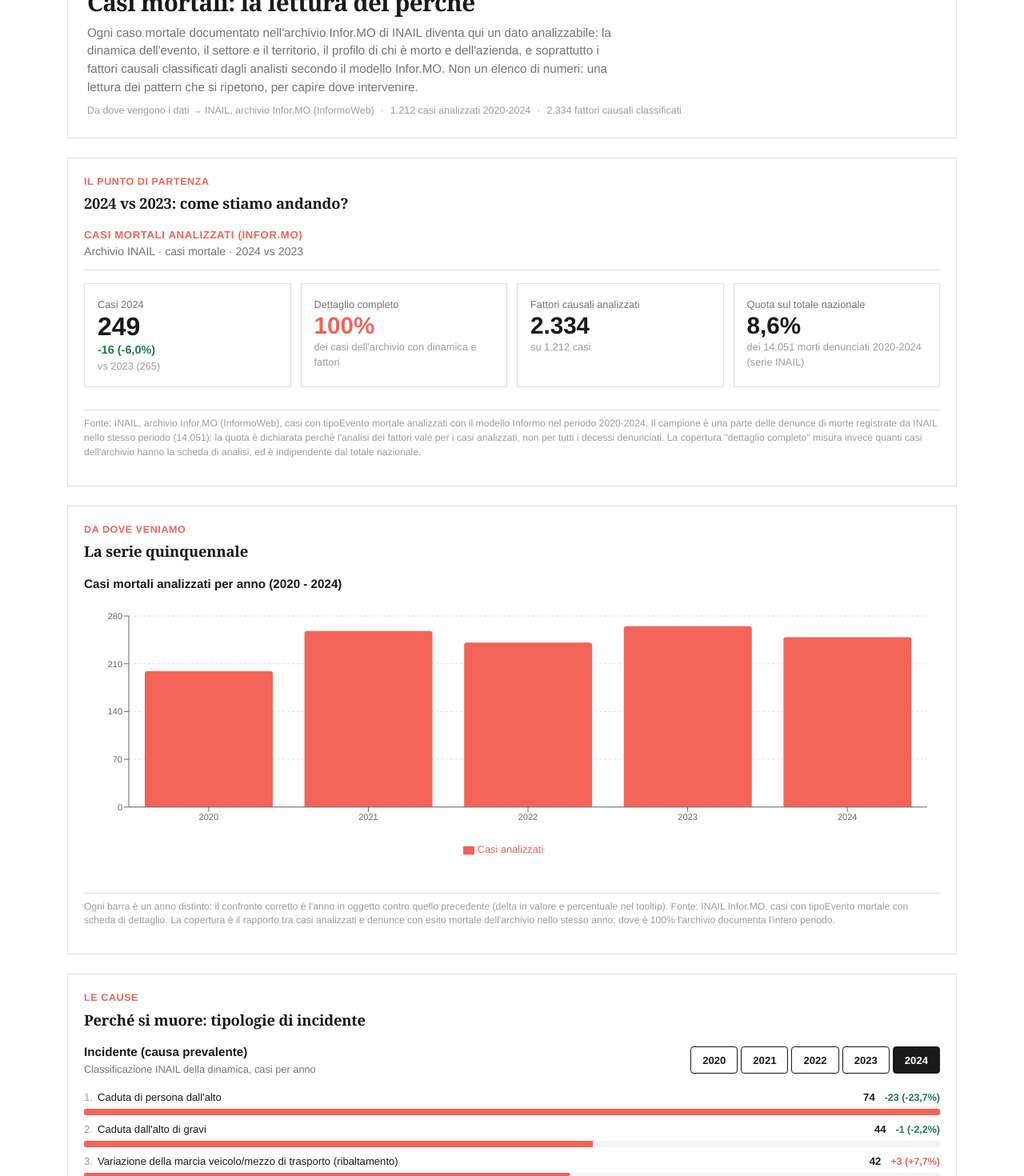
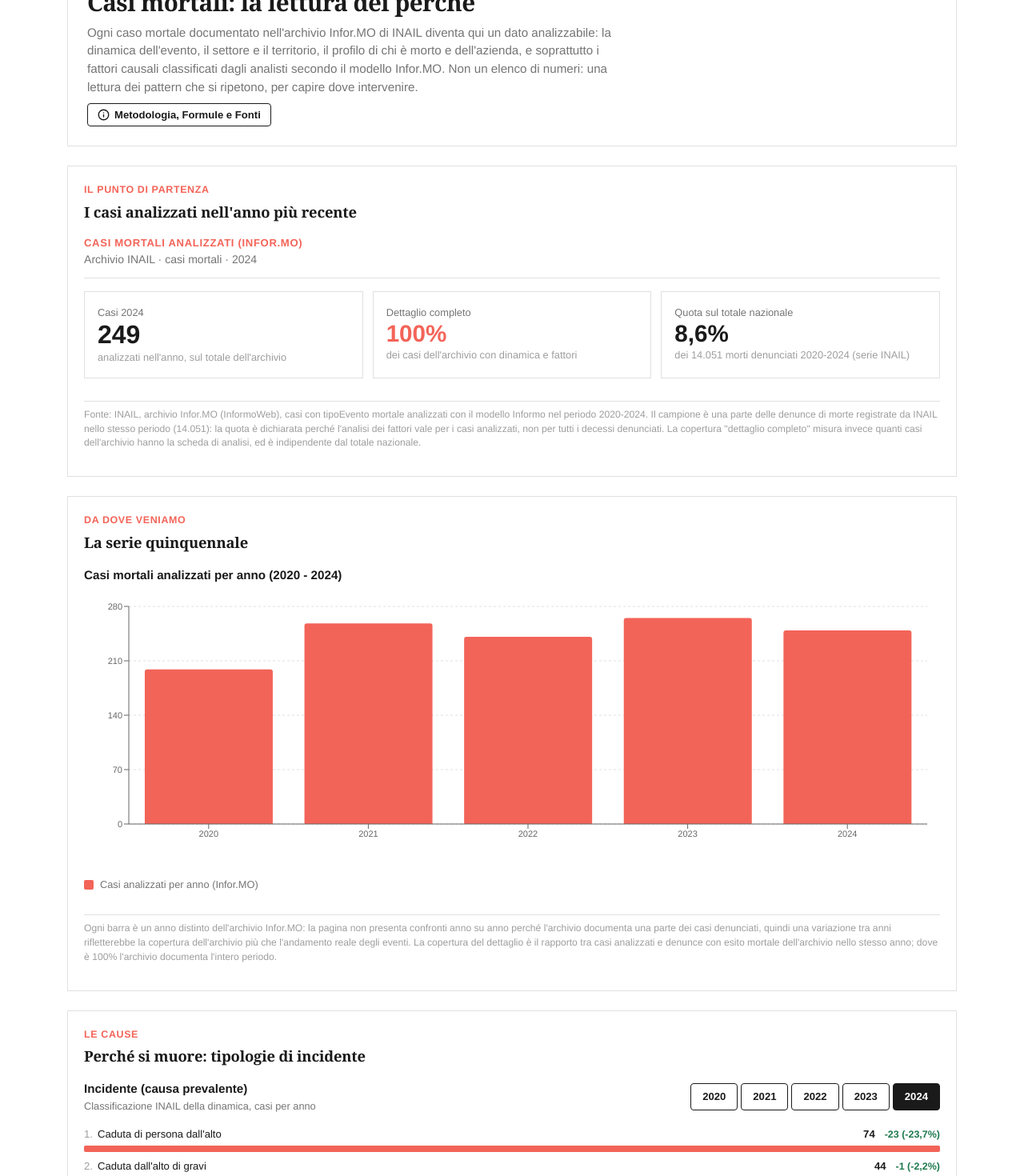
Before and after one commit to dynamic1990/osservatorio-infortuni, a Next.js app: page /casi-mortali in a window 1280 px wide. Shown: the part 140-1610 px from the top of the page at 80% size. Built offline with nearby package versions, Linux system fonts and the light colour scheme.

Commit message:
feat(casi-mortali): rimuovi confronti annui (campione), metodologia in modale header, responsive mobile

```diff
--- a/src/app/casi-mortali/page.tsx
+++ b/src/app/casi-mortali/page.tsx
@@ -5,6 +5,7 @@ import { InformoTrendWidget } from "@/components/charts/informo-trend-widget";
 import { InformoVociLista } from "@/components/charts/informo-voci-lista";
 import { InformoFattoriWidget } from "@/components/charts/informo-fattori-widget";
 import { InformoEsploratore } from "@/components/charts/informo-esploratore";
+import { InfoModalButton } from "@/components/ui/info-modal";
 import { getInformoAnalisi, INFORM_COLORS } from "@/lib/informo-casi";
 
 export const revalidate = 86_400;
@@ -26,8 +27,11 @@ function Sezione({
   children: ReactNode;
 }) {
   return (
-    <section className="card" style={{ padding: "var(--space-5)", display: "grid", gap: "var(--space-4)" }}>
-      <div>
+    <section
+      className="card"
+      style={{ padding: "var(--space-5)", display: "grid", gap: "var(--space-4)", minWidth: 0, maxWidth: "100%" }}
+    >
+      <div style={{ minWidth: 0 }}>
         {occhiello && (
           <div
             style={{
@@ -99,25 +103,60 @@ export default function CasiMortaliPage() {
             </p>
           </div>
         </div>
-        <div
-          style={{
-            display: "flex",
-            flexWrap: "wrap",
-            gap: "var(--space-2)",
-            fontSize: "0.78rem",
-            color: "var(--color-text-muted)",
-          }}
-        >
-          <span>Da dove vengono i dati → INAIL, archivio Infor.MO (InformoWeb)</span>
-          <span>·</span>
-          <span>1.212 casi analizzati 2020-2024</span>
-          <span>·</span>
-          <span>2.334 fattori causali classificati</span>
-        </div>
+        <InfoModalButton>
+          <section className="modal-section">
+            <h3 className="modal-section-title">1. Fonte dei dati e perimetro</h3>
+            <p className="modal-text">
+              I dati provengono dall&apos;archivio <strong>Infor.MO</strong> di INAIL
+              (InformoWeb), il database pubblico degli infortuni analizzati con
+              il modello Infor.MO: classe di appartenenza del rischio, dinamica
+              dell&apos;evento e fattori causali. I casi sono recuperati via API
+              pubbliche (filtra.do, dettaglio.do, dettagliInfortunio.do,
+              dettaglioFattore.do) per gli eventi con tipoEvento mortale nel
+              periodo 2020-2024.
+            </p>
+            <p className="modal-text">
+              <strong>Perimetro:</strong> l&apos;archivio analizza una parte dei casi
+              denunciati con esito mortale, non è il censimento dei morti sul
+              lavoro. I totali ufficiali da denunce sono nella pagina Infortuni.
+              Il confronto anno su anno non ha senso su questo sottoinsieme: la
+              variazione misurerebbe la copertura dell&apos;archivio più che il
+              fenomeno reale. Per questo la pagina non presenta delta tra anni.
+            </p>
+          </section>
+          <section className="modal-section">
+            <h3 className="modal-section-title">2. Cosa mostra ogni blocco</h3>
+            <ul className="modal-list">
+              <li><strong>KPI d&apos;apertura:</strong> casi analizzati nell&apos;anno più recente (2024), copertura del dettaglio (dinamica e fattori) e quota sul totale nazionale dei morti denunciati.</li>
+              <li><strong>Serie quinquennale:</strong> un punto per anno, con copertura del dettaglio; ogni barra è un anno distinto, nessun aggregato multi-anno.</li>
+              <li><strong>Cause, settori, territorio:</strong> prime voci per anno con la classificazione INAIL.</li>
+              <li><strong>Profilo:</strong> popolazioni a rischio, mansioni, sesso, rapporto di lavoro, sede della lesione.</li>
+              <li><strong>Fattori causali:</strong> il cuore dell&apos;archivio: ruolo (determinante/modulatore), tipologia, problemi di sicurezza, standard di confronto e valutazione del rischio.</li>
+              <li><strong>Esploratore:</strong> ricerca libera full-text nella narrativa dei 1.212 casi con filtri per anno, settore e causa.</li>
+            </ul>
+          </section>
+          <section className="modal-section">
+            <h3 className="modal-section-title">3. Limiti dichiarati</h3>
+            <ul className="modal-list">
+              <li><strong>Campione, non censimento:</strong> i 1.212 casi analizzati 2020-2024 sono l&apos;8,6% dei 14.051 morti denunciati nello stesso periodo. La lettura dei fattori vale per i casi analizzati, non per tutti i decessi.</li>
+              <li><strong>Occasione di lavoro / in itinere:</strong> la fonte dell&apos;archivio non distingue i due canali senza filtri dedicati, quindi il canale non è separabile in questa pagina e il dato è presentato in forma complessiva.</li>
+              <li><strong>Classificazione degli analisti:</strong> è la ricostruzione a posteriori degli analisti INAIL, non un esito giudiziale né una attribuzione di colpa.</li>
+              <li><strong>Campi parziali:</strong> età, mansione e azienda sono assenti o parziali per una quota di casi; la copertura per vista è indicata dove serve.</li>
+            </ul>
+          </section>
+          <section className="modal-section">
+            <h3 className="modal-section-title">4. Aggiornamento</h3>
+            <p className="modal-text">
+              I dati sono estratti e aggiornati con uno script ETL
+              (scripts/etl/estrai_informo_dettaglio.py); la data di generazione
+              del dataset è riportata nel registro fonti.
+            </p>
+          </section>
+        </InfoModalButton>
       </header>
 
-      {/* 1. Confronto più recente (apertura, RULES.md regola 2) */}
-      <Sezione occhiello="Il punto di partenza" titolo="2024 vs 2023: come stiamo andando?">
+      {/* 1. Il punto di partenza (senza confronti anno su anno: vedi metodologia) */}
+      <Sezione occhiello="Il punto di partenza" titolo="I casi analizzati nell'anno più recente">
         <InformoKpi />
       </Sezione>
 
@@ -146,8 +185,8 @@ export default function CasiMortaliPage() {
           colore={INFORM_COLORS.secondario}
         />
         <p className="source-note">
-          Il conteggio è riferito al singolo anno: il confronto viene con il
-          delta vs anno precedente, non con aggregati pluriennali (RULES.md
+          Il conteggio è riferito al singolo anno selezionato: ogni lista
+          mostra le voci dell&apos;anno, senza aggregati pluriennali (RULES.md
           regola 1).
         </p>
       </Sezione>
@@ -208,44 +247,6 @@ export default function CasiMortaliPage() {
       <Sezione occhiello="La lettura caso per caso" titolo="Cerca nella dinamica">
         <InformoEsploratore />
       </Sezione>
-
-      {/* 6. Metodologia e limiti */}
-      <Sezione occhiello="Metodologia e limiti" titolo="Da dove vengono questi dati">
-        <div style={{ display: "grid", gap: "var(--space-2)", fontSize: "0.88rem", lineHeight: 1.6 }}>
-          <p style={{ margin: 0 }}>
-            La pagina usa l&apos;archivio Infor.MO di INAIL, il database pubblico
-            che documenta i casi di infortunio mortale sottoposti a un&apos;analisi
-            secondo il modello Infor.MO (classe di appartenenza del rischio,
-            dinamica, fattori causali). I dati sono recuperati via API
-            (<code>filtra.do</code>, <code>dettaglio.do</code>,
-            <code>dettagliInfortunio.do</code>, <code>dettaglioFattore.do</code>)
-            senza autenticazione, dal 2020 al 2024. Gli endpoint sono parte del
-            vecchio portale &ldquo;InformoWeb&rdquo; di INAIL, non degli Open Data
-            ufficiali del percorso dati.inail.it.
-          </p>
-          <p style={{ margin: 0 }}>
-            <strong>Perimetro:</strong> l&apos;archivio analizza una parte dei casi
-            denunciati con esito mortale. Non è il censimento dei morti sul
-            lavoro: i totali ufficiali da denunce sono quelli della pagina
-            Infortuni. Qui la cosa utile è la classificazione dei perché, che
-            esiste solo per i casi analizzati.
-          </p>
-          <p style={{ margin: 0 }}>
-            <strong>Limiti dichiarati:</strong> la fonte non distingue (senza
-            filtri dedicati) occasion di lavoro e in itinere, quindi il canale
-            non è separabile in questa pagina. La classificazione è quella degli
-            analisti INAIL e riflette la ricostruzione a posteriori, non un
-            esito giudiziale né una attribuzione di colpa. I campi anagrafici
-            (età, mansione, azienda) sono assenti o parziali per una quota di
-            casi: la copertura per ciascuna vista è indicata dove serve.
-          </p>
-          <p style={{ margin: 0 }}>
-            <strong>Aggiornamento:</strong> i dati sono estratti e aggiornati
-            periodicamente con uno script ETL (<code>scripts/etl/estrai_informo_dettaglio.py</code>);
-            la data di generazione del dataset è riportata nel registro fonti.
-          </p>
-        </div>
-      </Sezione>
     </div>
   );
 }
--- a/src/app/design-system.css
+++ b/src/app/design-system.css
@@ -264,11 +264,21 @@ h3 {
   max-width: 100%;
 }
 
+/* Contenuto delle card: mai più largo del contenitore, mai scroll orizzontale. */
+.card > * {
+  min-width: 0;
+  max-width: 100%;
+}
+
 @media (max-width: 700px) {
   .card,
   .chart-scroll-wrapper,
   .ateco-chart-inner {
     max-width: 100%;
+  }
+
+  .card > * {
+    overflow-wrap: break-word;
   }
 
   .ateco-chart-scroll {
--- a/src/components/charts/informo-esploratore.tsx
+++ b/src/components/charts/informo-esploratore.tsx
@@ -228,9 +228,10 @@ export function InformoEsploratore() {
                   font: "inherit",
                   textAlign: "left",
                   color: "var(--color-text)",
+                  flexWrap: "wrap",
                 }}
               >
-                <span style={{ display: "grid", gap: 2 }}>
+                <span style={{ display: "grid", gap: 2, minWidth: 0, flex: "1 1 70%" }}>
                   <span style={{ fontWeight: 650, fontSize: "0.88rem" }}>
                     Caso {c.codice}
                     <span style={{ color: "var(--color-text-muted)", fontWeight: 500 }}>
--- a/src/components/charts/informo-kpi.tsx
+++ b/src/components/charts/informo-kpi.tsx
@@ -1,25 +1,20 @@
 "use client";
 
 import { useMemo } from "react";
-import {
-  getInformoAnalisi,
-  serieAnno,
-  formattaDelta,
-} from "@/lib/informo-casi";
+import { getInformoAnalisi, serieAnno } from "@/lib/informo-casi";
 
-// KPI d'apertura della pagina Casi mortali: il dato piu' recente (2024) messo
-// a confronto con l'anno precedente, con delta in valore e percentuale
-// (RULES.md regola 2, ordine di lettura: il primo blocco risponde a
-// "come stiamo andando?").
+// KPI d'apertura della pagina Casi mortali: il dato più recente (2024) senza
+// confronti anno su anno. Il confronto non ha senso qui perché l'archivio
+// Infor.MO non è una panoramica totale degli eventi, ma un campione
+// analizzato: la variazione tra anni misurerebbe più la copertura
+// dell'archivio che il fenomeno reale. Si mostrano quindi il numero di casi
+// analizzati, la copertura del dettaglio e la quota sul totale nazionale.
 export function InformoKpi() {
   const data = useMemo(() => getInformoAnalisi(), []);
   const corrente = serieAnno(data, 2024);
-  const prev = serieAnno(data, 2023);
 
   if (!corrente) return null;
   const totale = corrente.totaleFiltri ?? corrente.casiAnalizzati;
-  const deltaTot = corrente.deltaCasi ?? 0;
-  const peggiora = deltaTot > 0;
 
   return (
     <div style={{ display: "grid", gap: "var(--space-4)" }}>
@@ -47,7 +42,7 @@ export function InformoKpi() {
             Casi mortali analizzati (Infor.MO)
           </div>
           <div style={{ fontSize: "0.88rem", color: "var(--color-text-soft)" }}>
-            Archivio INAIL · casi mortale · 2024 vs 2023
+            Archivio INAIL · casi mortali · 2024
           </div>
         </div>
       </div>
@@ -64,17 +59,8 @@ export function InformoKpi() {
           <div className="metric-value" style={{ fontSize: "2rem", color: "var(--color-text)" }}>
             {totale?.toLocaleString("it-IT") ?? "—"}
           </div>
-          <div
-            style={{
-              fontSize: "0.9rem",
-              fontWeight: 650,
-              color: peggiora ? "var(--color-accent)" : "var(--color-success)",
-            }}
-          >
-            {formattaDelta(corrente.deltaCasi, corrente.deltaPerc)}
-          </div>
           <div style={{ fontSize: "0.8rem", color: "var(--color-text-muted)" }}>
-            vs 2023 ({prev?.casiAnalizzati ?? "—"})
+            analizzati nell&apos;anno, sul totale dell&apos;archivio
           </div>
         </div>
 
@@ -89,18 +75,6 @@ export function InformoKpi() {
           </div>
           <div style={{ fontSize: "0.8rem", color: "var(--color-text-muted)" }}>
             dei casi dell&apos;archivio con dinamica e fattori
-          </div>
-        </div>
-
-        <div className="card" style={{ padding: "var(--space-4)" }}>
-          <div style={{ fontSize: "0.8rem", color: "var(--color-text-soft)" }}>
-            Fattori causali analizzati
-          </div>
-          <div className="metric-value" style={{ color: "var(--color-text)" }}>
-            {data.totFattori?.toLocaleString("it-IT") ?? "—"}
-          </div>
-          <div style={{ fontSize: "0.8rem", color: "var(--color-text-muted)" }}>
-            su {data.casiConFattori?.toLocaleString("it-IT") ?? "—"} casi
           </div>
         </div>
 
--- a/src/components/charts/informo-trend-widget.tsx
+++ b/src/components/charts/informo-trend-widget.tsx
@@ -9,13 +9,15 @@ import {
   YAxis,
   Tooltip,
   CartesianGrid,
-  Legend,
 } from "recharts";
 import { getInformoAnalisi } from "@/lib/informo-casi";
 
 // Trend dei casi mortali analizzati per anno (2020-2024). Un punto per anno,
-// non un aggregato multi-anno (RULES.md regola 1). Apre il confronto con il
-// trend storico dopo il KPI d'apertura (ordine di lettura regola 2).
+// non un aggregato multi-anno (RULES.md regola 1). È la lettura storica
+// dell'archivio: ogni barra è un anno distinto. Niente delta anno su anno
+// perché il dato è un sottoinsieme (campione) analizzato dell'archivio, non
+// la panoramica totale degli eventi: la variazione misurerebbe la copertura
+// dell'archivio più che il fenomeno reale.
 export function InformoTrendWidget() {
   const data = useMemo(() => getInformoAnalisi(), []);
 
@@ -24,8 +26,6 @@ export function InformoTrendWidget() {
       anno: s.anno,
       casi: s.casiAnalizzati,
       copertura: s.copertura ?? 100,
-      delta: s.deltaCasi,
-      deltaPerc: s.deltaPerc,
     }));
   }, [data]);
 
@@ -55,9 +55,6 @@ export function InformoTrendWidget() {
               content={({ active, payload, label }) => {
                 if (!active || !payload || !payload.length) return null;
                 const p = payload[0].payload;
-                const delta = p.delta !== undefined && p.delta !== null
-                  ? `${p.delta > 0 ? "+" : ""}${p.delta} (${p.deltaPerc > 0 ? "+" : ""}${p.deltaPerc}%)`
-                  : "primo anno della serie";
                 return (
                   <div className="custom-chart-tooltip">
                     <div className="tooltip-title">Anno {label}</div>
@@ -66,11 +63,7 @@ export function InformoTrendWidget() {
                       <strong>{p.casi}</strong>
                     </div>
                     <div className="tooltip-row">
-                      <span>Δ vs anno precedente:</span>
-                      <strong>{delta}</strong>
-                    </div>
-                    <div className="tooltip-row">
-                      <span>Copertura dettaglio:</span>
+                      <span>Copertura del dettaglio:</span>
                       <strong>{p.copertura}%</strong>
                     </div>
                   </div>
@@ -84,17 +77,41 @@ export function InformoTrendWidget() {
               radius={[3, 3, 0, 0]}
               isAnimationActive={false}
             />
-            <Legend verticalAlign="bottom" align="center" wrapperStyle={{ paddingTop: 14, fontSize: "0.8rem" }} />
           </BarChart>
         </ResponsiveContainer>
       </div>
 
+      {/* Legenda testuale sotto il grafico (non sovrapposta al plot) */}
+      <div
+        style={{
+          display: "flex",
+          alignItems: "center",
+          gap: "var(--space-2)",
+          fontSize: "0.8rem",
+          color: "var(--color-text-soft)",
+          paddingTop: "var(--space-1)",
+        }}
+      >
+        <span
+          style={{
+            width: 12,
+            height: 12,
+            display: "inline-block",
+            background: "var(--color-accent)",
+            borderRadius: 2,
+            flexShrink: 0,
+          }}
+        />
+        Casi analizzati per anno (Infor.MO)
+      </div>
+
       <p className="source-note">
-        Ogni barra è un anno distinto: il confronto corretto è l&apos;anno in
-        oggetto contro quello precedente (delta in valore e percentuale nel
-        tooltip). Fonte: INAIL Infor.MO, casi con tipoEvento mortale con scheda
-        di dettaglio. La copertura è il rapporto tra casi analizzati e denunce
-        con esito mortale dell&apos;archivio nello stesso anno; dove è 100%
+        Ogni barra è un anno distinto dell&apos;archivio Infor.MO: la pagina non
+        presenta confronti anno su anno perché l&apos;archivio documenta una parte
+        dei casi denunciati, quindi una variazione tra anni rifletterebbe la
+        copertura dell&apos;archivio più che l&apos;andamento reale degli eventi. La
+        copertura del dettaglio è il rapporto tra casi analizzati e denunce con
+        esito mortale dell&apos;archivio nello stesso anno; dove è 100%
         l&apos;archivio documenta l&apos;intero periodo.
       </p>
     </div>
--- a/src/components/charts/informo-voci-lista.tsx
+++ b/src/components/charts/informo-voci-lista.tsx
@@ -96,7 +96,7 @@ export function InformoVociLista({
         {dati.map((v, i) => {
           const larghezza = Math.max(2, (v.count / max) * 100);
           return (
-            <div key={v.nome} style={{ display: "grid", gap: 4 }}>
+            <div key={v.nome} style={{ display: "grid", gap: 4, minWidth: 0, maxWidth: "100%" }}>
               <div
                 style={{
                   display: "flex",
@@ -104,14 +104,17 @@ export function InformoVociLista({
                   alignItems: "baseline",
                   gap: "var(--space-2)",
                   fontSize: "0.82rem",
+                  flexWrap: "wrap",
                 }}
               >
                 <span
                   style={{
                     overflow: "hidden",
                     textOverflow: "ellipsis",
-                    whiteSpace: "nowrap",
                     fontWeight: 500,
+                    minWidth: 0,
+                    flex: "1 1 60%",
+                    wordBreak: "break-word",
                   }}
                   title={v.nome}
                 >
@@ -122,8 +125,10 @@ export function InformoVociLista({
                   style={{
                     display: "flex",
                     gap: "var(--space-3)",
-                    whiteSpace: "nowrap",
                     alignItems: "baseline",
+                    flexShrink: 1,
+                    flexWrap: "wrap",
+                    maxWidth: "100%",
                   }}
                 >
                   <span style={{ fontWeight: 700 }}>{v.count}</span>
```
Also changed, not shown: src/components/ui/info-modal.tsx (+9 -2 lines).
